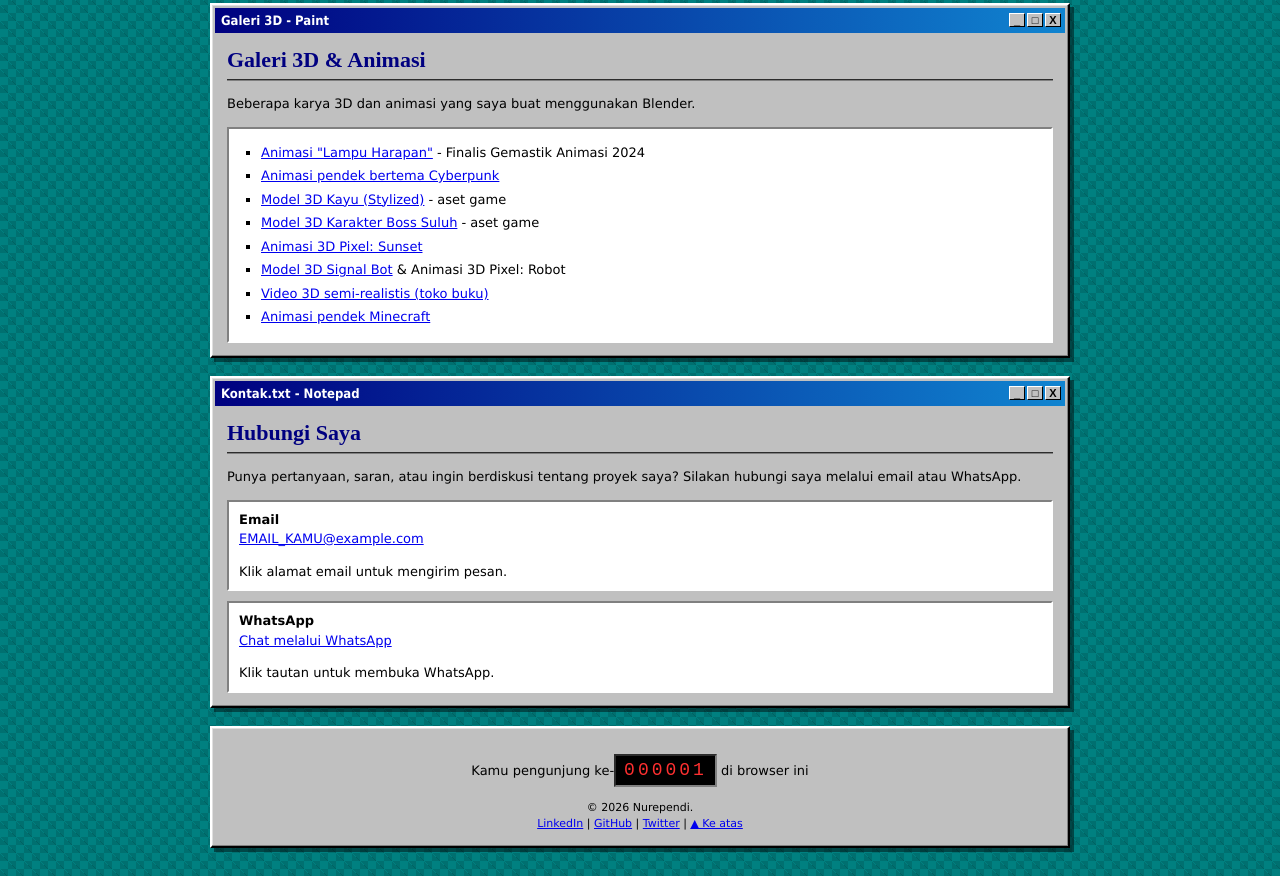
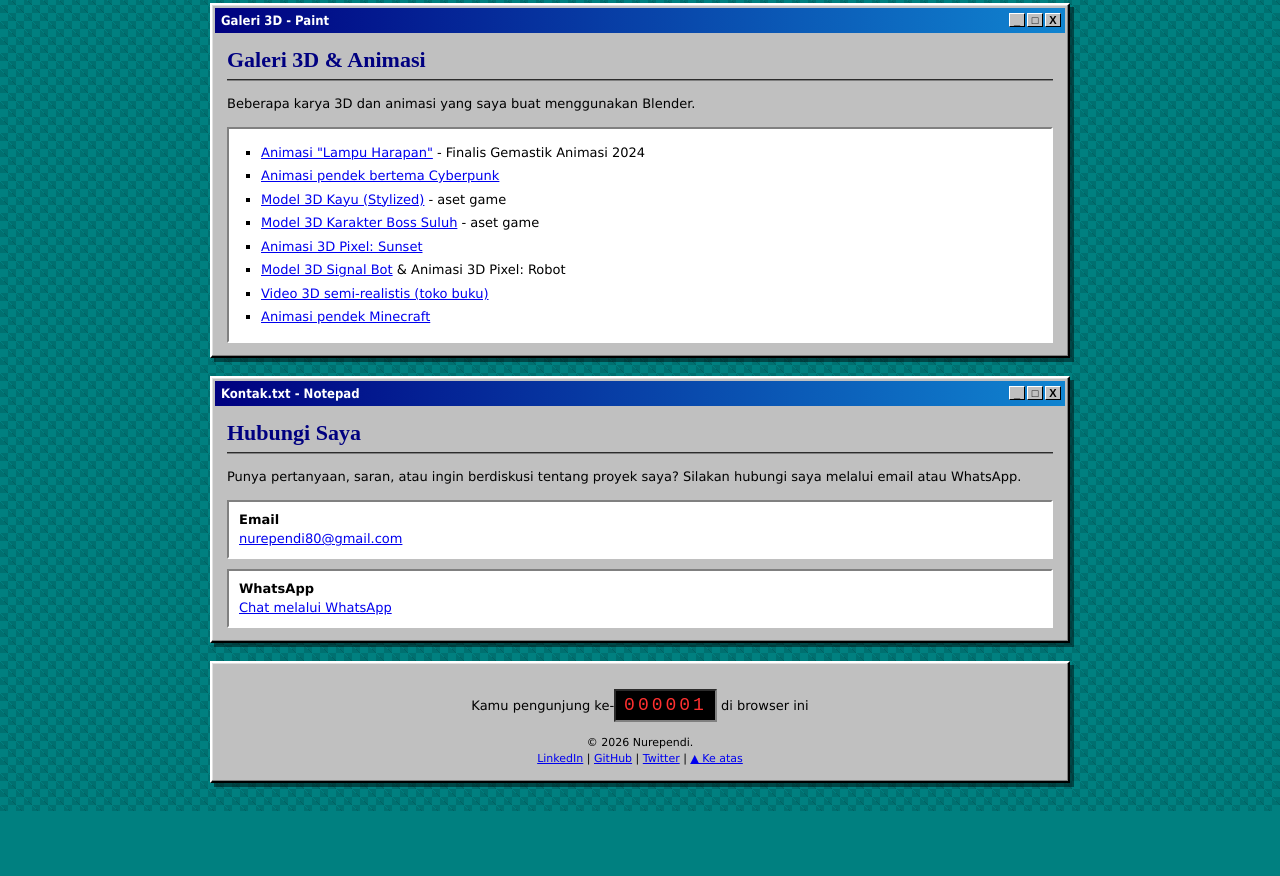
Before and after one commit to fpendii/nurependi.github.io, a plain HTML site: page index.html in a window 1280 px wide. Shown: the part 1523-2399 px from the top of the page. After the commit the page ends 2334 px from the top, so only its background shows below. Drawn offline with Linux system fonts and the light colour scheme.

Commit message:
Update contact information in index.html

```diff
--- a/index.html
+++ b/index.html
@@ -492,14 +492,14 @@
 
       <div class="cekung" style="margin-bottom:10px;">
         <b>Email</b><br>
-        <a href="mailto:EMAIL_KAMU@example.com">EMAIL_KAMU@example.com</a>
-        <p style="margin-bottom:0;">Klik alamat email untuk mengirim pesan.</p>
+        <a href="mailto:nurependi80@gmail.com">nurependi80@gmail.com</a>
+
       </div>
 
       <div class="cekung">
         <b>WhatsApp</b><br>
-        <a href="https://wa.me/62XXXXXXXXXX" target="_blank" rel="noopener noreferrer">Chat melalui WhatsApp</a>
-        <p style="margin-bottom:0;">Klik tautan untuk membuka WhatsApp.</p>
+        <a href="https://wa.me/6282150646254" target="_blank" rel="noopener noreferrer">Chat melalui WhatsApp</a>
+
       </div>
     </div>
   </div>
```
